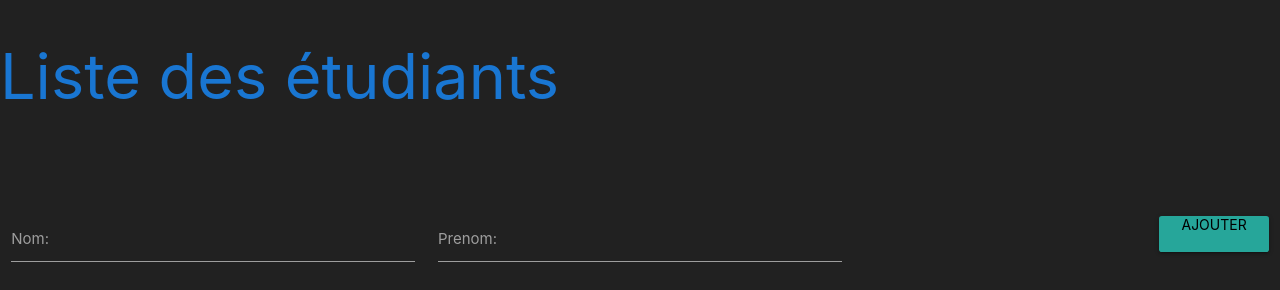
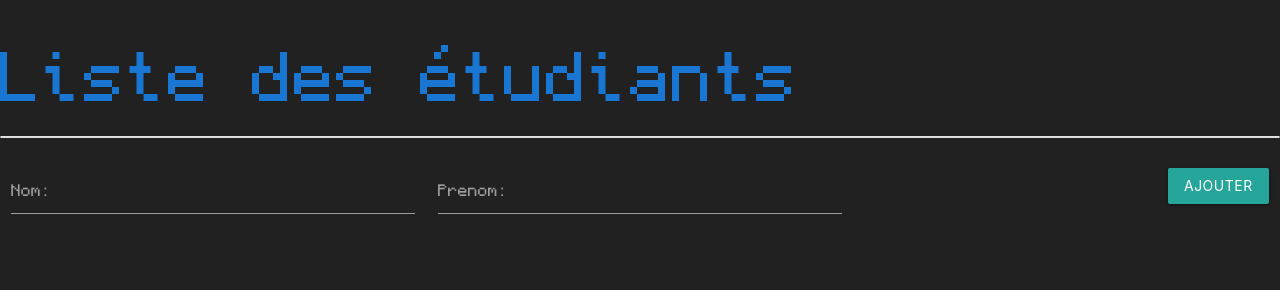
Before and after one commit to JN-EPHEC/individual-Crocrodile03, a website: page public/index.html in a window 1280 px wide. Drawn offline with nearby package versions, Linux system fonts and the light colour scheme; no server answers.

Commit message:
feat(Frontend): Fin de l'exercice, ajout d'un nouveau font

```diff
--- a/public/index.html
+++ b/public/index.html
@@ -13,13 +13,22 @@
             display: flex;
             justify-content: space-between;
             align-items: center;
+            background-color: #212121;
+        }
+        @font-face {
+            font-family: Monocraft; /* set name */
+            src: url(fonts/Monocraft.woff); /* url of the font */
+        }
+
+        p {
+            font-family: Monocraft; /* use font */
         }
     </style>
 
 </head>
-<body class="grey darken-4 white-text">
+<body style="font-family: Monocraft" class="grey darken-4 white-text">
 <h1 class="h1 blue-text text-darken-2">Liste des étudiants</h1>
-<ul style="height: 50px" class="white-text"></ul>
+<ul class="collection white-text"></ul>
 <form>
     <div class="row">
         <div class="input-field col s4">
@@ -31,7 +40,7 @@
             <input type="text" id="prenom" name="prenom" class="white-text">
         </div>
         <div class="input-field col s4">
-            <input type="submit" value="Ajouter" class="btn waves-effect right white-text">
+            <input type="submit" value="Ajouter" class="btn right">
         </div>
     </div>
 </form>
```
Also changed, not shown: public/fonts/Monocraft.woff (added), 2 other files.
